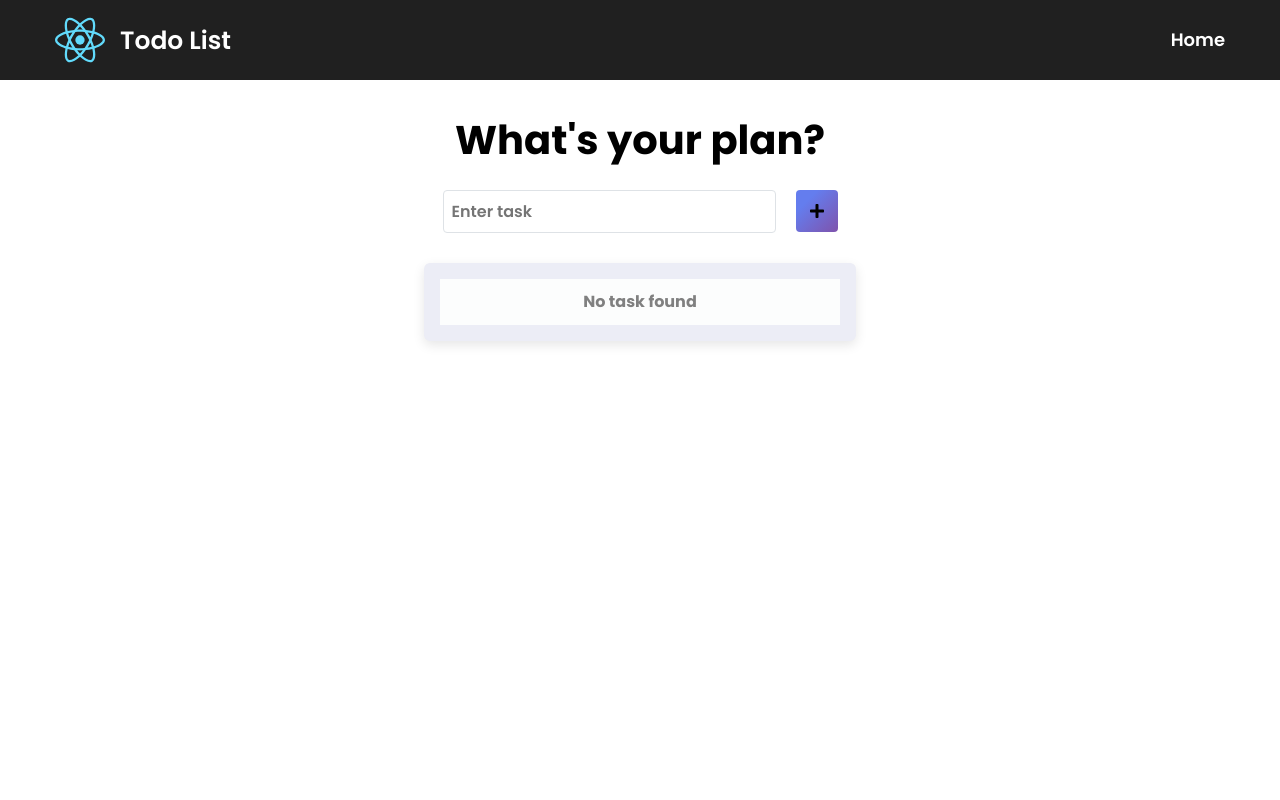
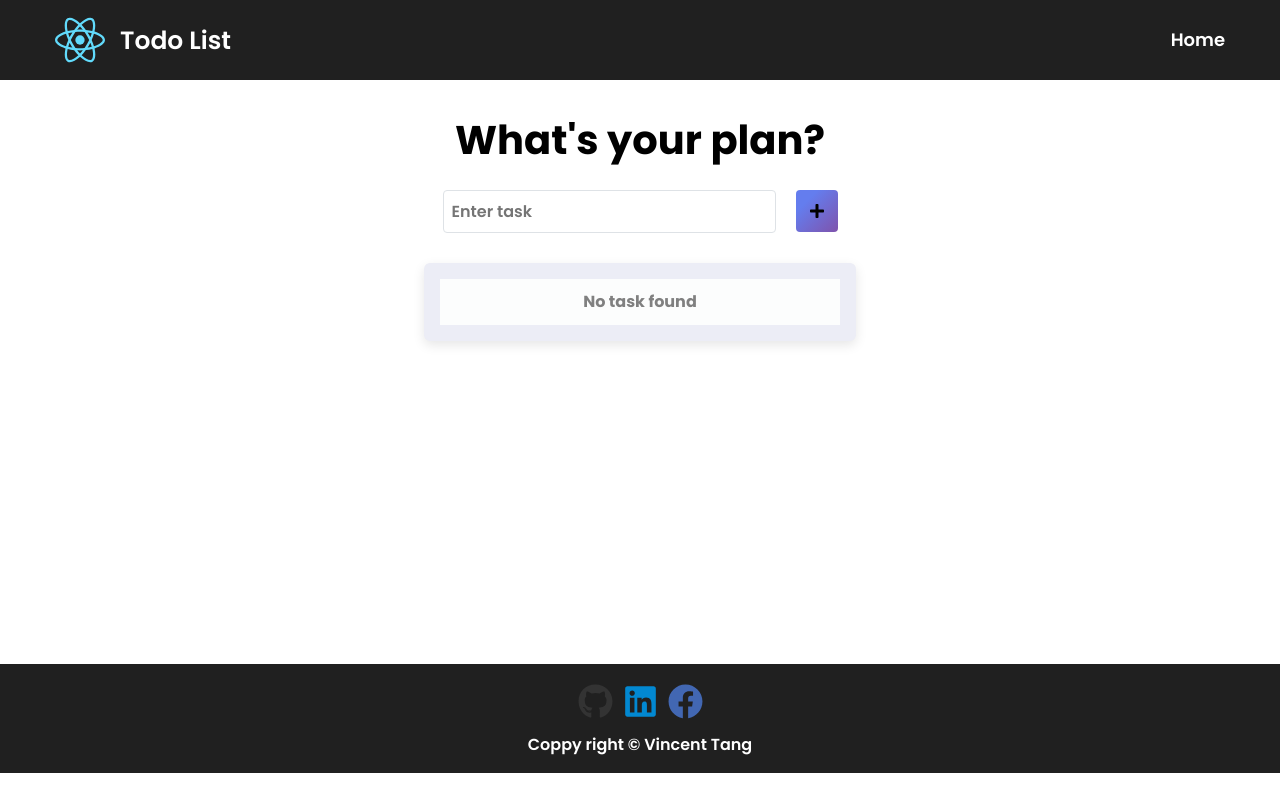
Before and after one commit to vincenttang1101/owen-frontend-test, a React (Vite) app: page / in a window 1280 px wide. Shown: the top 800 px of the page. Built offline with nearby package versions, Linux system fonts and the light colour scheme.

Commit message:
Refactor: remove and update scss #1

```diff
--- a/src/App.tsx
+++ b/src/App.tsx
@@ -1,6 +1,5 @@
 import { MainLayout } from '@components'
 import { TodoList } from '@features'
-import './App.scss'
 
 function App() {
   return (
--- a/src/components/MainLayout/styles.scss
+++ b/src/components/MainLayout/styles.scss
@@ -1,3 +1,3 @@
 .main {
-  min-height: 100vh;
+  min-height: 68vh;
 }
```
Also changed, not shown: src/App.scss (deleted).
